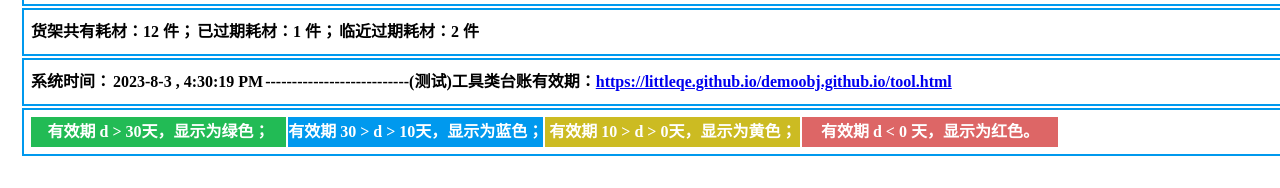
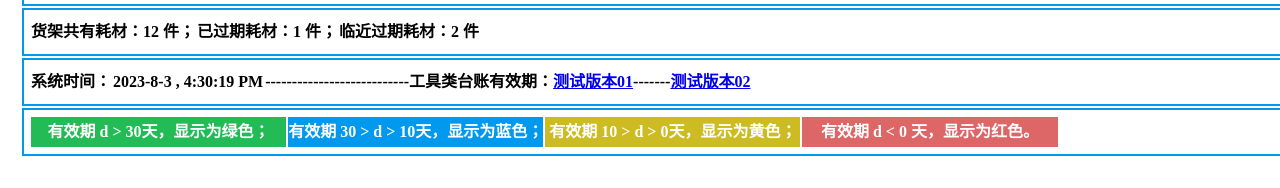
Before and after one commit to littleQe/demoobj.github.io, a plain HTML site: page index.html in a window 1280 px wide. Shown: the part 807-995 px from the top of the page. Drawn offline with Linux system fonts and the light colour scheme.

Commit message:
index.html

```diff
--- a/index.html
+++ b/index.html
@@ -47,7 +47,7 @@
         <thead>
             <th>系统时间： </th>
             <th id="hk"></th>
-            <th>---------------------------(测试)工具类台账有效期：<a href="./tool.html">https://littleqe.github.io/demoobj.github.io/tool.html</a></th>
+            <th>---------------------------工具类台账有效期：<a href="./tool.html">测试版本01</a>-------<a href="./agdemo.html">测试版本02</a></th>
         </thead>
 
         <thead>
```
